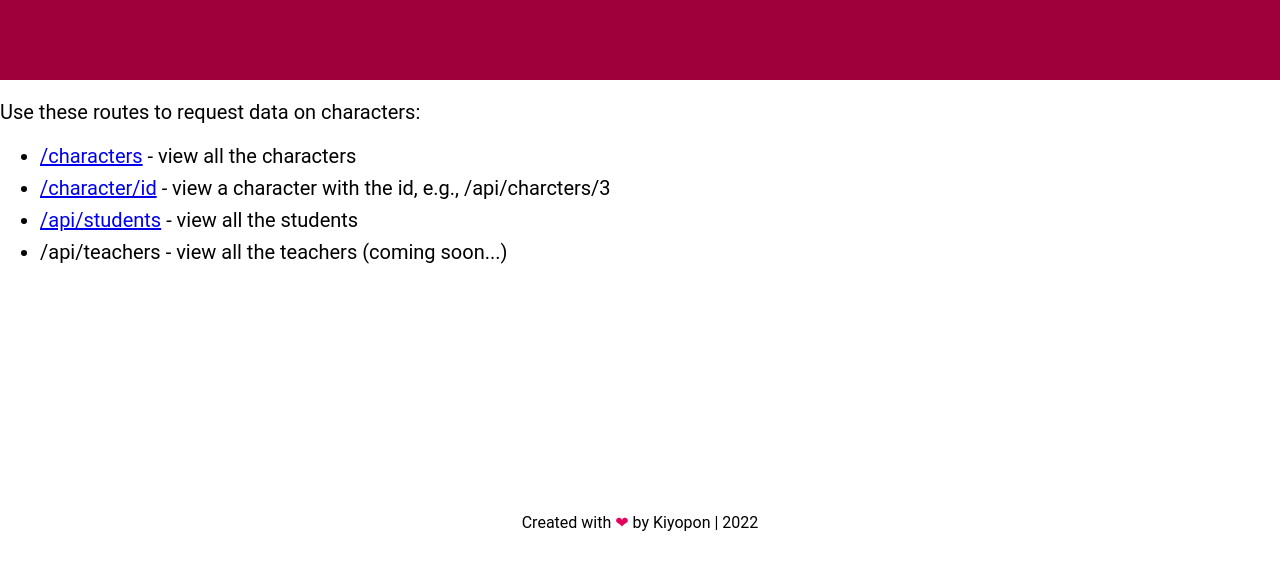
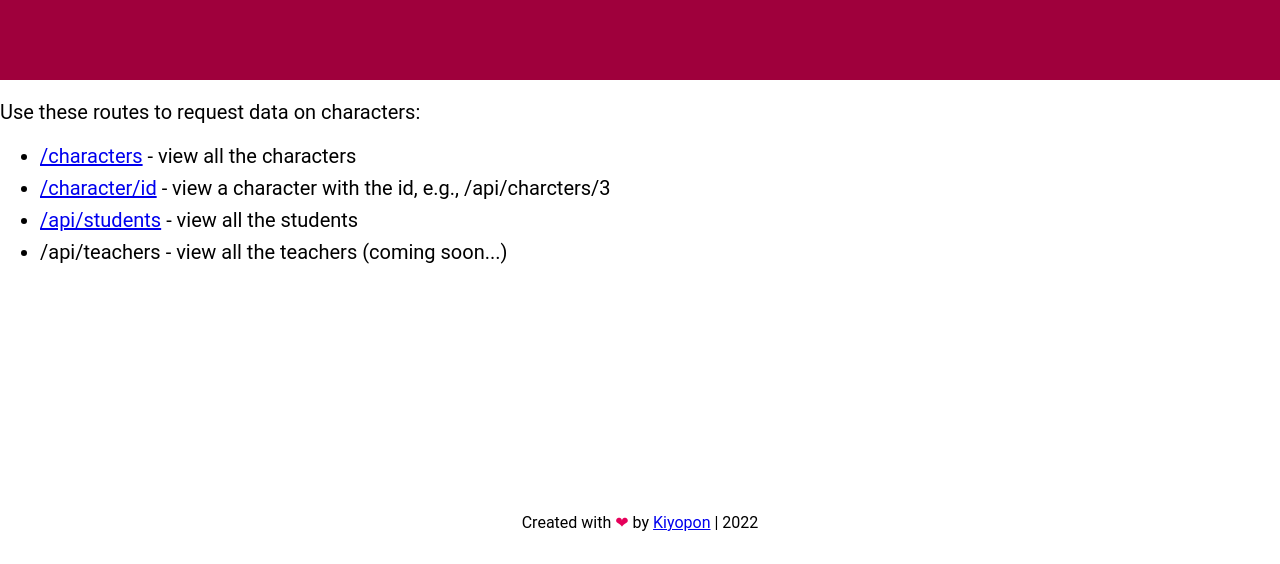
Before and after one commit to Kiyoponn/coe-api, a website: page public/index.html in a window 1280 px wide. Shown: the part 236-800 px from the top of the page. Drawn offline with Linux system fonts and the light colour scheme.

Commit message:
Initial commit

```diff
--- a/public/index.html
+++ b/public/index.html
@@ -84,7 +84,7 @@
         </ul>
     </main>
     <footer>
-        <p>Created with <span> &#x2764; </span> by Kiyopon | 2022</p>
+        <p>Created with <span> &#x2764; </span> by <a target="_blank" href="https://github.com/Kiyoponn/coe-api">Kiyopon</a> | 2022</p>
     </footer>
 </body>
 </html>
```
Also changed, not shown: app.js (+4 -4 lines), routes/characters.js (renamed from api/characters.js), routes/students.js (renamed from api/students.js), routes/teachers.js (renamed from api/teachers.js).
